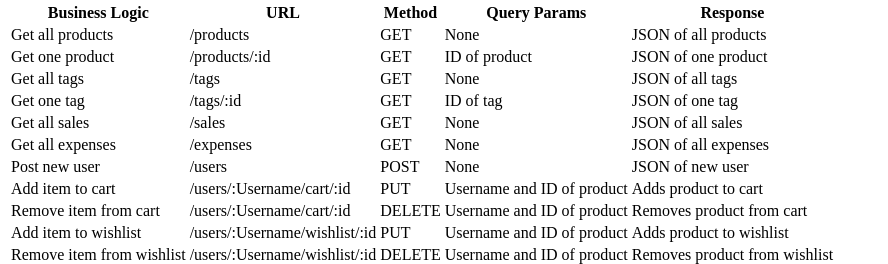
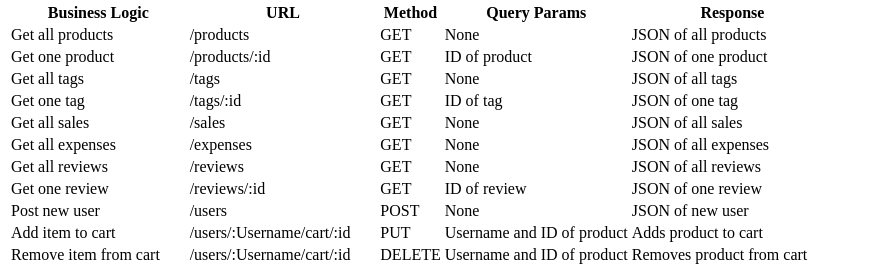
Before and after one commit to c0decel/transparent-storefront-api, a website: page public/documentation.html in a window 1280 px wide. Shown: the part 79-343 px from the top of the page, without its empty margins (0-888 px from the left). Drawn offline with Linux system fonts and the light colour scheme.

Commit message:
Add files via upload

```diff
--- a/models.js
+++ b/models.js
@@ -2,6 +2,7 @@ const { default: mongoose, mongo } = require("mongoose");
 const bcrypt = require('bcrypt');
 
 const reviewSchema = mongoose.Schema({
+    ReviewID: String,
     Rating: {type: Number, required: true},
     User: { type: mongoose.Schema.Types.ObjectId, ref: 'User', required: true },
     Product: { type: mongoose.Schema.Types.ObjectId, ref: 'Product', required: true },
--- a/public/documentation.html
+++ b/public/documentation.html
@@ -62,6 +62,22 @@
                 <td>GET</td>
                 <td>None</td>
                 <td>JSON of all expenses</td>
+            </tbody>
+
+            <tbody>
+                <td>Get all reviews</td>
+                <td>/reviews</td>
+                <td>GET</td>
+                <td>None</td>
+                <td>JSON of all reviews</td>
+            </tbody>
+
+            <tbody>
+                <td>Get one review</td>
+                <td>/reviews/:id</td>
+                <td>GET</td>
+                <td>ID of review</td>
+                <td>JSON of one review</td>
             </tbody>
 
             <tbody>
```
Also changed, not shown: index.js (+30 -2 lines).
